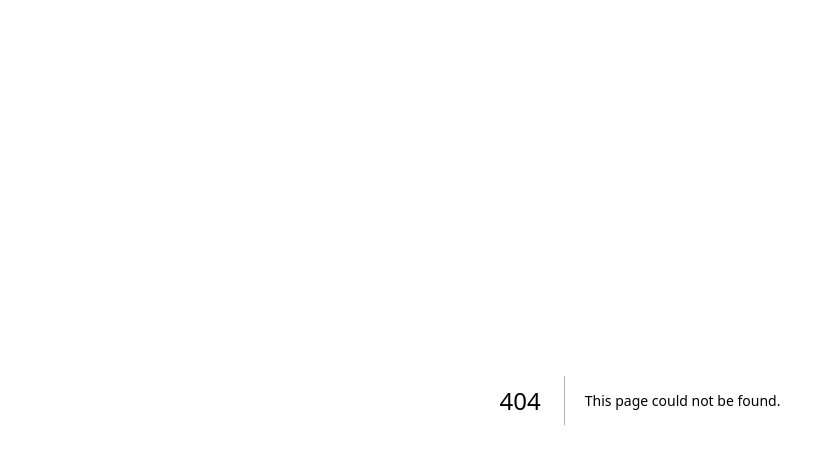
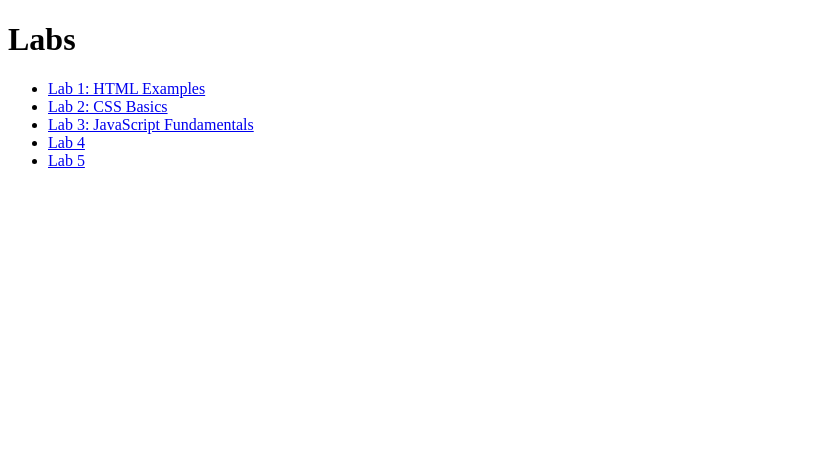
Before and after one commit to yevk55/webdev-client, a Next.js app: page /labs in a window 1280 px wide. Before the commit this address had no page. Shown: the top 464 px of the page, without its empty margins (0-835 px from the left). Built offline with nearby package versions, Linux system fonts and the light colour scheme.

Commit message:
added navigation

```diff
--- a/app/labs/lab1/HeadingTags.tsx
+++ b/app/labs/lab1/HeadingTags.tsx
@@ -32,7 +32,7 @@ export default function HeadingTags() {
       </div>
 
       <div id="wd-your-heading">
-        <h4>Yevgeniy Karangel</h4>
+        <h4>Yevgeniy K</h4>
         <span id="wd-your-span">My name is Yevgeniy. I live in Sacramento, California. </span>
       </div>
 
--- /dev/null
+++ b/app/labs/lab2/page.tsx
@@ -0,0 +1,5 @@
+export default function Lab2() {
+  return (
+    <h4>Lab 2</h4>
+  );
+}
--- /dev/null
+++ b/app/labs/lab3/page.tsx
@@ -0,0 +1,5 @@
+export default function Lab3() {
+  return (
+    <h4>Lab 3</h4>
+  );
+}
--- /dev/null
+++ b/app/labs/lab4/page.tsx
@@ -0,0 +1,5 @@
+export default function Lab4() {
+  return (
+    <h4>Lab 4</h4>
+  );
+}
--- /dev/null
+++ b/app/labs/page.tsx
@@ -0,0 +1,26 @@
+import Link from "next/link";
+
+export default function Labs() {
+  return (
+    <div id="wd-labs">
+      <h1>Labs</h1>
+      <ul>
+        <li>
+          <Link href="/labs/lab1">Lab 1: HTML Examples</Link>
+        </li>
+        <li>
+          <Link href="/labs/lab2">Lab 2: CSS Basics</Link>
+        </li>
+        <li>
+          <Link href="/labs/lab3">Lab 3: JavaScript Fundamentals</Link>
+        </li>
+        <li>
+          <Link href="/labs/lab4">Lab 4</Link>
+        </li>
+        <li>
+          <Link href="/labs/lab5">Lab 5</Link>
+        </li>
+      </ul>
+    </div>
+  );
+}
```
Also changed, not shown: app/labs/lab5/page.tsx (added, +7 -0 lines).
